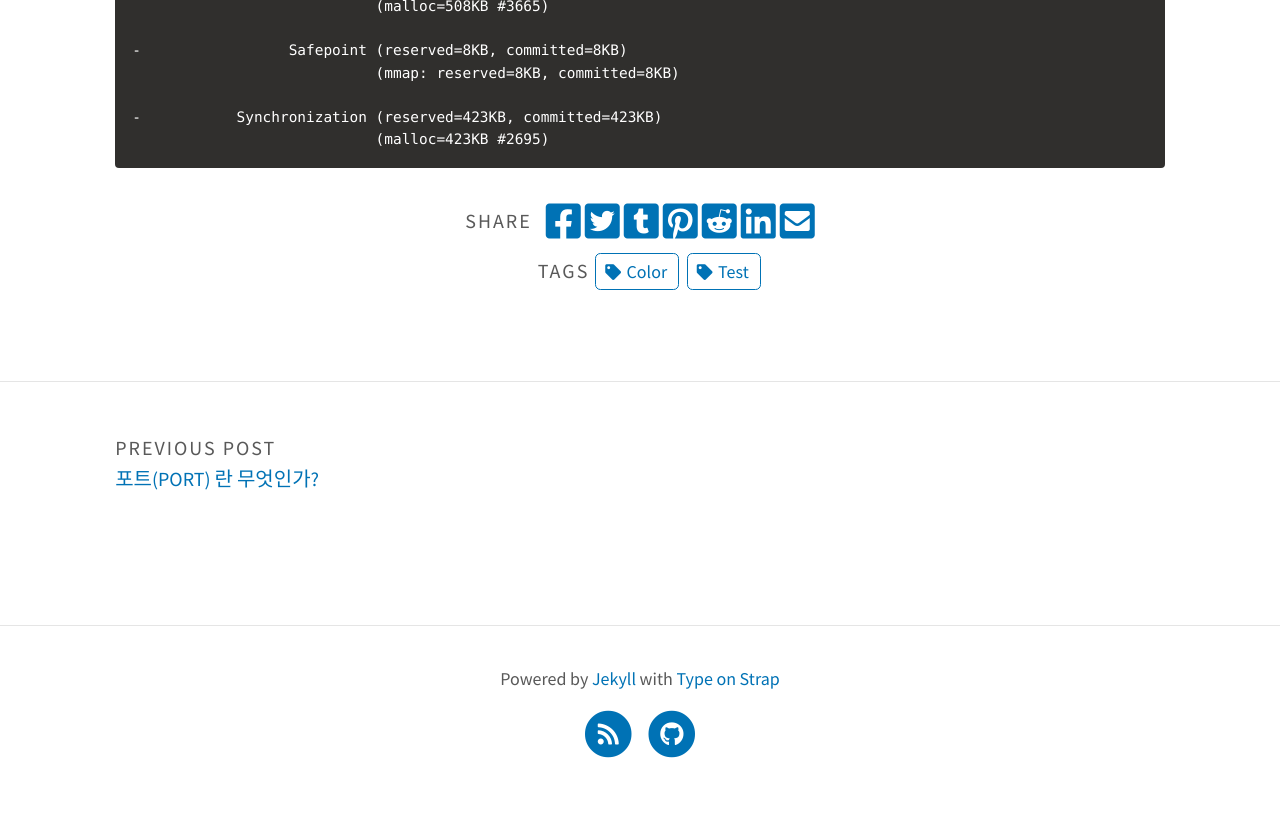
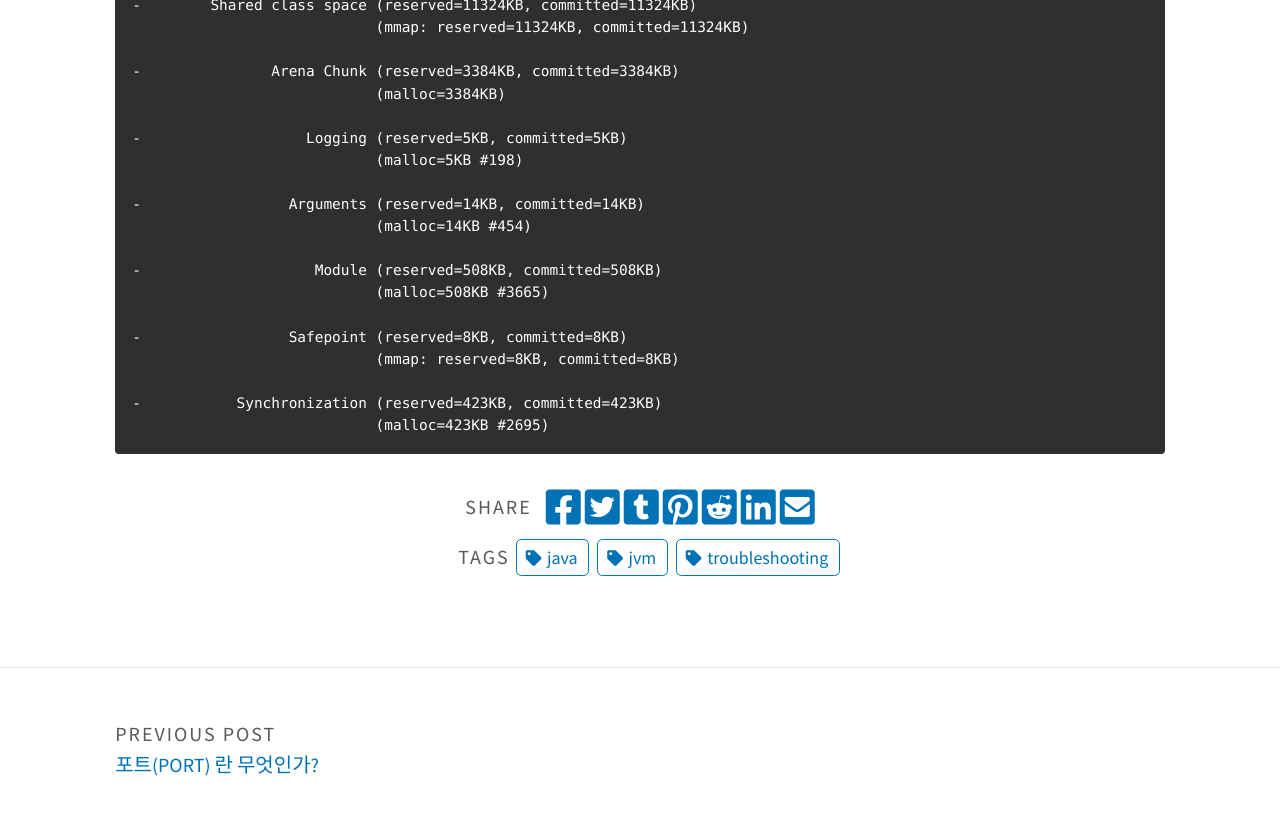
Before and after one commit to mainmethod0126/old-tech-blog, a Jekyll site: the page built from _posts/java/2022-05-24-JAVA-메모리-이슈-분석.md, in a window 1280 px wide and 900 px high, scrolled down 8625 px. Shown: the top 815 px of the window. Built offline with Jekyll 4.4.1, drawn with Linux system fonts in a browser that asks for light colours; comment, search, counter and statistics services are not loaded.

Commit message:
포스팅의 태그 등록

````diff
--- a/_posts/java/2022-05-24-JAVA-메모리-이슈-분석.md
+++ b/_posts/java/2022-05-24-JAVA-메모리-이슈-분석.md
@@ -1,7 +1,7 @@
 ---
 layout: post
 title: JAVA 메모리 누수 이슈 분석
-tags: [Test, Color]
+tags: [java, jvm, troubleshooting]
 author: mainmethod0126
 excerpt_separator: <!--more-->
 ---
@@ -13,7 +13,7 @@ CentOS7에 java 프로세스를 가동시키고 해당 java service가 제공하
 
 <!--more-->
 
-## Java Service 실행 환경
+# Java Service 실행 환경
 
 ```
 api version : 2.3.1
@@ -22,41 +22,56 @@ jdk : openjdk "14.0.1"
 java options : -server -Xms2g -Xmx2g -Xss256k -XX:MetaspaceSize=256m -XX:MaxMetaspaceSize=256m -Dfile.encoding=UTF-8
 ```
 
-### Java options 설명
+## Java options 설명
 
 1. **server** : 해당 옵션은 최고 작동 속도를 최대화하도록 특별히 조정되었습니다. 빠른 시작 시간 또는 더 작은 런타임 메모리 풋 프린트보다 가능한 가장 빠른 작동 속도가 필요한 장기 실행 서버 애플리케이션을 실행하기위한 것입니다.
    **64bit JDK 는 암시적으로 무조건 server 옵션이 적용됩니다.**
+
+
 2. **Xms** : 설정은 Java 힙의 초기 크기를 제어합니다. 이 매개변수를 적절하게 조정하면 가비지 콜렉션의 오버헤드를 줄여서 서버 응답 시간 및 처리량을 개선합니다. 일부 응용프로그램의 경우, 이 옵션에 대한 기본 설정이 너무 낮아서 사소한 가비지 콜렉션의 수가 높아질 수 있습니다.
+
+
+
 3. **Xmx** : Java 힙의 최대 크기를 제어합니다. 이 매개변수를 늘리면 Application Server에 사용 가능한 메모리가 늘어나고 가비지 콜렉션 빈도가 줄어듭니다. 이 설정을 늘리면 서버 응답 시간 및 처리량이 개선될 수 있습니다. 그러나 이 설정을 늘리면 가비지 콜렉션이 발생할 때 해당 콜렉션의 지속 기간이 늘어납니다. 이 설정은 Application Server 인스턴스에 대해 사용 가능한 시스템 메모리 이상으로 증가해서는 안됩니다. 설정을 사용 가능한 시스템 메모리 이상으로 늘리면 시스템 페이징 및 상당한 성능 감소를 유발할 수 있습니다.
+
+
+
 4. **Xss** : 스레드 스택 크기(바이트)를 설정합니다
+
+
+
 5. **-XX:MetaspaceSize** : 가비지 컬렉션을 처음 초과할 때 트리거할 할당된 클래스 메타데이터 공간의 크기를 설정합니다. 가비지 수집에 대한 이 임계값은 사용된 메타데이터 양에 따라 증가하거나 감소합니다. 기본 크기는 플랫폼에 따라 다릅니다.
+
+
+
 6. **-XX:MaxMetaspaceSize** : 클래스 메타데이터에 할당할 수 있는 최대 네이티브 메모리 양을 설정합니다. 기본적으로 크기는 제한되지 않습니다. 응용 프로그램의 메타데이터 양은 응용 프로그램 자체, 실행 중인 다른 응용 프로그램 및 시스템에서 사용할 수 있는 메모리 양에 따라 달라집니다.
 
 oracle options doc : https://docs.oracle.com/javase/8/docs/technotes/tools/windows/java.html
 
 
-## 분석
-
 ---
 
-### 코딩 실수로인한 메모리 누수(Memory leak) 여부
+# 분석
+
+
+## 코딩 실수로인한 메모리 누수(Memory leak) 여부
 
 코딩상의 실수로 메모리가 누수가 발생하였는지 판단합니다.
 
-#### 1. Eclipse Memory Analyzer를 이용한 Heap Dump 분석
+### 1. Eclipse Memory Analyzer를 이용한 Heap Dump 분석
 
 **2.4gb** 로 동작중이던 Java process의 memory가 **2.6gb**로 증가되고 유지되었습니다.
 증가량은 약 **0.2gb**입니다.
 
 메모리 누수 여부를 확인하기 위하여 **jmap**으로 증가한 API Service의 **Heap Dump**를 가져와 **Eclipse Memory Analyzer** 로 분석합니다.
 
-##### jmap 을 이용한 heap dump 생성 방법
+#### jmap 을 이용한 heap dump 생성 방법
 
 ```bash
 ./jmap -dump:format=b,file=<파일명> <PID>
 ```
 
-##### 분석 결과
+#### 분석 결과
 
 ![dump.png](/assets/img/feature-img/java/2022-05-24-JAVA-메모리-이슈-분석/dump.png)
 
@@ -65,11 +80,11 @@ oracle options doc : https://docs.oracle.com/javase/8/docs/technotes/tools/windo
 ---
 
 
-#### 2. Jconsole 을 이용한 실시간 Heap Memory 모니터링
+### 2. Jconsole 을 이용한 실시간 Heap Memory 모니터링
 
 위 Dump를 근거로 실제 Heap Memory사용이 비슷하게 이루어지나 실시간 모니터링을 실시합니다.
 
-##### Jconsole 사용 방법
+#### Jconsole 사용 방법
 
 1. 감시하고싶은 java process를 시작할때 아래와 같은 **java options** 을 추가한다.
 
@@ -84,7 +99,7 @@ oracle options doc : https://docs.oracle.com/javase/8/docs/technotes/tools/windo
 2. 모니터링을 진행할 PC에서 Jconsole을 실행합니다.
 3. 실행 된 Jconsole에서 Remote Process에 위에서 지정한 **-Djava.rmi.server.hostname**의 값을 넣어 연결합니다.
 
-##### 분석 결과
+#### 분석 결과
 
 ![jconsole-heap.png](/assets/img/feature-img/java/2022-05-24-JAVA-메모리-이슈-분석/jconsole-heap.png)
 ![jconsole-non-heap.png](/assets/img/feature-img/java/2022-05-24-JAVA-메모리-이슈-분석/jconsole-non-heap.png)
@@ -92,7 +107,7 @@ oracle options doc : https://docs.oracle.com/javase/8/docs/technotes/tools/windo
 위 이미지를 통하여 **Heap memory**는 java prcess를 실행할때 지정했던 option **Xmx2g** 를 상회하지 않고 **할당**과 **해제**가 뚜렷하게 보이며 위 그래프를 통해 **Heap memory** 즉 개발자가 **임의적으로 할당하는 메모리 영역**에 대한 누수는 확인되지 않았습니다.
 
 
-##### 메모리 누수가 발생하는 Java Process의 예시
+#### 메모리 누수가 발생하는 Java Process의 예시
 
 ![jconsole-heap-leak-sample.png](/assets/img/feature-img/java/2022-05-24-JAVA-메모리-이슈-분석/jconsole-heap-leak-sample.png)
 ![jconsole-heap-leak-sample2.png](/assets/img/feature-img/java/2022-05-24-JAVA-메모리-이슈-분석/heap-memory-leak-sample2.png)
@@ -101,7 +116,7 @@ oracle options doc : https://docs.oracle.com/javase/8/docs/technotes/tools/windo
 
 # 결론
 
-### 그렇다면 메모리 누수가 아닌대 오르고있는 메모리는 무엇인가?
+## 그렇다면 메모리 누수가 아닌대 오르고있는 메모리는 무엇인가?
 
 메모리 누수가 아니다, 그렇다면 실제로 오르고있는 저 메모리는 무엇일까요?
 java 프로세스의 메모리 영역은 크게 **Heap Memory** 와 **Native Memory** 영역이 있습니다.
@@ -110,7 +125,7 @@ java 프로세스의 메모리 영역은 크게 **Heap Memory** 와 **Native Mem
 위 그림과 같이 영역 구분이 가능하며 이중에서 사용자가 크기를 설정할 수 있는 부분은 **Java Heap**과 **Metaspace** 영역입니다.
 그 외 영역은 JVM과 OS가 사용하는 영역이며 최대 사용량에 대한 예측은 **JVM native memory tracking** 으로 JVM이 임시로 잡아두는 영역인 **reserved(임시 메모리)** 값을 통하여 확인가능합니다.
 
-##### JVM의 reserved 와 committed 의 예
+### JVM의 reserved 와 committed 의 예
 
 ![native-memory-tracking-total.png](/assets/img/feature-img/java/2022-05-24-JAVA-메모리-이슈-분석/native-memory-tracking-total.png)
 
@@ -121,12 +136,12 @@ java 프로세스의 메모리 영역은 크게 **Heap Memory** 와 **Native Mem
 
 # 기타 설명
 
-#### Heap Memory
+## Heap Memory
 
 힙 영역은 모든 자바 클래스의 인스턴스(instance)와 배열(array)이 할당되는 곳으로, 런타임(run time) 데이터를 저장하는 영역이다. 힙 영역은 JVM이 시작될 때 생성되어 애플리케이션이 실행되는 동안 크기가 커졌다 작아졌다 한다. 힙 영역의 크기는 -Xms VM option으로 지정된다고 한다. 힙 영역의 크기는 가비지 컬렉션의 전략에 따라 고정된 크기일수도 있고, 유동적으로 변경될 수도 있다.
 oracle heap-memory doc : https://docs.oracle.com/cd/E13150_01/jrockit_jvm/jrockit/geninfo/diagnos/garbage_collect.html
 
-#### Native Memory
+## Native Memory
 
 JVM은 클래스 메타데이터, 애플리케이션 코드, JIT에 의해 생성된 코드, 내부 데이터 구조 등을 유지하기 위해 네이티브 메모리에서 상당히 큰 청크를 할당합니다
 JVM이 Native Memory 영역에 사용하는 항목들은 아래와 같습니다.
@@ -141,7 +156,7 @@ JVM이 Native Memory 영역에 사용하는 항목들은 아래와 같습니다.
 
 jvm native-memory doc : https://www.baeldung.com/native-memory-tracking-in-jvm
 
-#### JVM native memory tracking 방법
+## JVM native memory tracking 방법
 
 1. java 실행인자에 -XX:NativeMemoryTracking=detail
 2. 터미널 명령어 <jdk설치위치>/bin/jcmd \<pid\> VM.native_memory detail 실행
````
